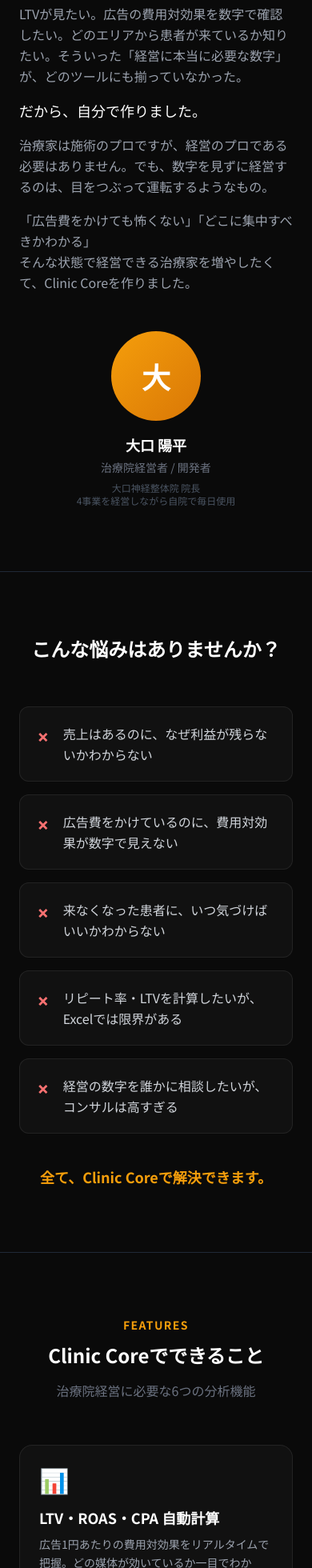
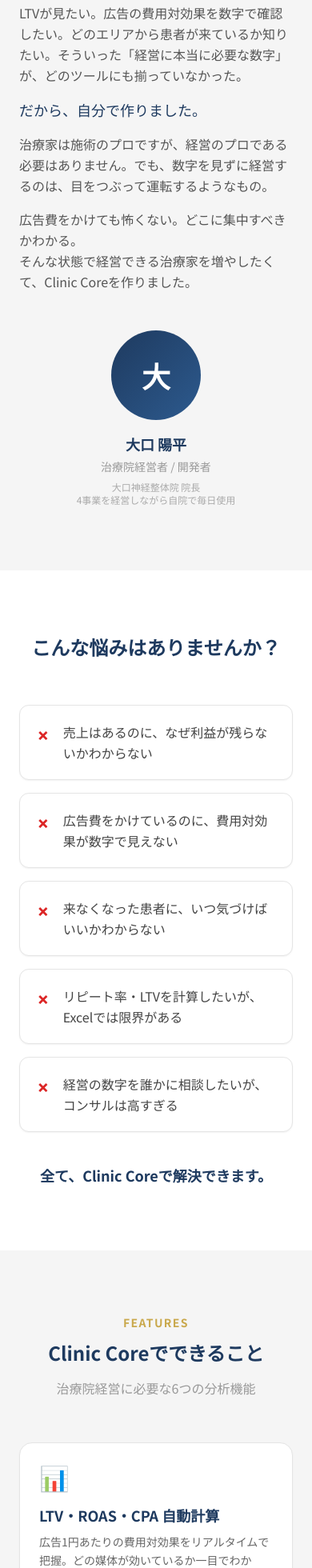
Before and after one commit to yosinkyuin1031-glitch/clinic-saas-lp, a Next.js app: page /systems/customer in a window 390 px wide. Shown: the part 980-2940 px from the top of the page at 80% size. Built offline with nearby package versions, Linux system fonts and the light colour scheme.

Commit message:
Clinic Core LP v3: 白ベース・ネイビー+ゴールドデザインに全面刷新

```diff
--- a/app/systems/customer/page.tsx
+++ b/app/systems/customer/page.tsx
@@ -13,63 +13,63 @@
 };
 
 const STRIPE_URL = "https://buy.stripe.com/8x2cN4aAI3SU43y7WV08g06";
-const LINE_URL = "https://lin.ee/182seszw";
+const LINE_URL = "https://lin.ee/XnKG2IY";
 
 export default function CustomerPage() {
   return (
-    <main className="min-h-screen" style={{ backgroundColor: "#0a0a0a", color: "#ffffff" }}>
+    <main className="min-h-screen" style={{ backgroundColor: "#ffffff", color: "#1a1a1a" }}>
       {/* ヘッダー */}
-      <header className="border-b border-gray-800 px-6 py-4 flex items-center justify-between max-w-5xl mx-auto">
-        <Link href="/" className="text-sm text-gray-400 hover:text-white transition">← ClinicApps トップ</Link>
-        <a href={LINE_URL} target="_blank" rel="noopener noreferrer" className="text-sm bg-green-500 text-white px-4 py-2 rounded-full hover:bg-green-600 transition">LINEで相談する</a>
+      <header className="px-6 py-4 flex items-center justify-between max-w-5xl mx-auto" style={{ borderBottom: "1px solid #e5e5e5" }}>
+        <Link href="/" className="text-sm hover:opacity-70 transition" style={{ color: "#1e3a5f" }}>← ClinicApps トップ</Link>
+        <a href={LINE_URL} target="_blank" rel="noopener noreferrer" className="text-sm text-white px-4 py-2 rounded-full hover:opacity-90 transition" style={{ backgroundColor: "#1e3a5f" }}>LINEで相談する</a>
       </header>
 
       {/* セクション1: ヒーロー */}
       <section className="max-w-5xl mx-auto px-6 py-24 text-center">
-        <p className="text-sm font-medium tracking-widest uppercase mb-4" style={{ color: "#f59e0b" }}>治療院専用 経営管理システム</p>
-        <h1 className="text-4xl md:text-6xl font-black leading-tight mb-6">
+        <p className="text-sm font-medium tracking-widest uppercase mb-4" style={{ color: "#c9a84c" }}>治療院専用 経営管理システム</p>
+        <h1 className="text-4xl md:text-6xl font-black leading-tight mb-6" style={{ color: "#1e3a5f" }}>
           治療院の経営を、<br />
-          <span style={{ color: "#f59e0b" }}>数字で動かせ。</span>
+          <span style={{ color: "#c9a84c" }}>数字で動かせ。</span>
         </h1>
-        <p className="text-lg text-gray-400 mb-10 max-w-2xl mx-auto leading-relaxed">
+        <p className="text-lg mb-10 max-w-2xl mx-auto leading-relaxed" style={{ color: "#666666" }}>
           LTV・ROAS・リピート率・エリア分布。<br />
           経営に必要な数字が、全部見える。月額5,500円から。
         </p>
         <div className="flex flex-col sm:flex-row gap-4 justify-center">
-          <a href={STRIPE_URL} target="_blank" rel="noopener noreferrer" className="inline-block text-lg font-bold px-10 py-4 rounded-xl transition shadow-lg" style={{ backgroundColor: "#f59e0b", color: "#0a0a0a" }}>今すぐ始める（月額5,500円〜） →</a>
-          <a href={LINE_URL} target="_blank" rel="noopener noreferrer" className="inline-block border-2 border-gray-600 text-gray-300 text-lg font-bold px-10 py-4 rounded-xl hover:border-gray-400 hover:text-white transition">LINEで相談する</a>
+          <a href={STRIPE_URL} target="_blank" rel="noopener noreferrer" className="inline-block text-lg font-bold text-white px-10 py-4 rounded-xl transition shadow-lg hover:opacity-90" style={{ backgroundColor: "#1e3a5f" }}>今すぐ始める（月額5,500円〜） →</a>
+          <a href={LINE_URL} target="_blank" rel="noopener noreferrer" className="inline-block text-lg font-bold px-10 py-4 rounded-xl transition" style={{ border: "2px solid #1e3a5f", color: "#1e3a5f" }}>LINEで相談する</a>
         </div>
       </section>
 
       {/* セクション2: 作った思い */}
-      <section className="py-20 border-t border-gray-800">
+      <section className="py-20" style={{ backgroundColor: "#f5f5f5" }}>
         <div className="max-w-5xl mx-auto px-6">
           <div className="grid md:grid-cols-3 gap-12 items-center">
             <div className="md:col-span-2">
-              <p className="text-sm font-bold tracking-widest uppercase mb-3" style={{ color: "#f59e0b" }}>Story</p>
-              <h2 className="text-2xl md:text-3xl font-bold mb-8">なぜ、このシステムを作ったのか。</h2>
-              <div className="space-y-4 text-gray-400 leading-relaxed">
+              <p className="text-sm font-bold tracking-widest uppercase mb-3" style={{ color: "#c9a84c" }}>Story</p>
+              <h2 className="text-2xl md:text-3xl font-bold mb-8" style={{ color: "#1e3a5f" }}>なぜ、このシステムを作ったのか。</h2>
+              <div className="space-y-4 leading-relaxed" style={{ color: "#555555" }}>
                 <p>もともと別の顧客管理ツールを使っていました。でも、どうしても機能が足りなかった。</p>
                 <p>LTVが見たい。広告の費用対効果を数字で確認したい。どのエリアから患者が来ているか知りたい。そういった「経営に本当に必要な数字」が、どのツールにも揃っていなかった。</p>
-                <p className="text-white font-medium text-lg">だから、自分で作りました。</p>
+                <p className="font-medium text-lg" style={{ color: "#1e3a5f" }}>だから、自分で作りました。</p>
                 <p>治療家は施術のプロですが、経営のプロである必要はありません。でも、数字を見ずに経営するのは、目をつぶって運転するようなもの。</p>
-                <p>「広告費をかけても怖くない」「どこに集中すべきかわかる」<br />そんな状態で経営できる治療家を増やしたくて、Clinic Coreを作りました。</p>
+                <p>広告費をかけても怖くない。どこに集中すべきかわかる。<br />そんな状態で経営できる治療家を増やしたくて、Clinic Coreを作りました。</p>
               </div>
             </div>
             <div className="flex flex-col items-center text-center">
-              <div className="w-28 h-28 rounded-full flex items-center justify-center text-4xl font-black text-white" style={{ background: "linear-gradient(135deg, #f59e0b, #d97706)" }}>大</div>
-              <p className="text-white font-bold text-lg mt-4">大口 陽平</p>
-              <p className="text-gray-500 text-sm mt-1">治療院経営者 / 開発者</p>
-              <p className="text-gray-600 text-xs mt-2">大口神経整体院 院長<br />4事業を経営しながら自院で毎日使用</p>
+              <div className="w-28 h-28 rounded-full flex items-center justify-center text-4xl font-black text-white" style={{ background: "linear-gradient(135deg, #1e3a5f, #2d5a8e)" }}>大</div>
+              <p className="font-bold text-lg mt-4" style={{ color: "#1e3a5f" }}>大口 陽平</p>
+              <p className="text-sm mt-1" style={{ color: "#999999" }}>治療院経営者 / 開発者</p>
+              <p className="text-xs mt-2" style={{ color: "#aaaaaa" }}>大口神経整体院 院長<br />4事業を経営しながら自院で毎日使用</p>
             </div>
           </div>
         </div>
       </section>
 
       {/* セクション3: こんな悩みはありませんか？ */}
-      <section className="py-20 border-t border-gray-800">
+      <section className="py-20">
         <div className="max-w-5xl mx-auto px-6">
-          <h2 className="text-2xl md:text-3xl font-bold text-center mb-14">こんな悩みはありませんか？</h2>
+          <h2 className="text-2xl md:text-3xl font-bold text-center mb-14" style={{ color: "#1e3a5f" }}>こんな悩みはありませんか？</h2>
           <div className="space-y-4 max-w-2xl mx-auto">
             {[
               "売上はあるのに、なぜ利益が残らないかわからない",
@@ -78,22 +78,22 @@
               "リピート率・LTVを計算したいが、Excelでは限界がある",
               "経営の数字を誰かに相談したいが、コンサルは高すぎる",
             ].map((text, i) => (
-              <div key={i} className="flex items-start gap-4 rounded-xl p-5" style={{ backgroundColor: "rgba(255,255,255,0.03)", border: "1px solid rgba(255,255,255,0.08)" }}>
-                <span className="text-red-400 text-xl font-bold mt-0.5 flex-shrink-0">✗</span>
-                <p className="text-gray-300 leading-relaxed">{text}</p>
+              <div key={i} className="flex items-start gap-4 rounded-xl p-5 bg-white shadow-sm" style={{ border: "1px solid #e5e5e5" }}>
+                <span className="text-xl font-bold mt-0.5 flex-shrink-0" style={{ color: "#dc2626" }}>✗</span>
+                <p className="leading-relaxed" style={{ color: "#444444" }}>{text}</p>
               </div>
             ))}
           </div>
-          <p className="text-center mt-10 text-lg font-bold" style={{ color: "#f59e0b" }}>全て、Clinic Coreで解決できます。</p>
+          <p className="text-center mt-10 text-lg font-bold" style={{ color: "#1e3a5f" }}>全て、Clinic Coreで解決できます。</p>
         </div>
       </section>
 
       {/* セクション4: 主な機能（6カード） */}
-      <section className="py-20 border-t border-gray-800">
+      <section className="py-20" style={{ backgroundColor: "#f5f5f5" }}>
         <div className="max-w-5xl mx-auto px-6">
-          <p className="text-center text-sm font-bold tracking-widest uppercase mb-3" style={{ color: "#f59e0b" }}>Features</p>
-          <h2 className="text-2xl md:text-3xl font-bold text-center mb-4">Clinic Coreでできること</h2>
-          <p className="text-center text-gray-500 mb-14">治療院経営に必要な6つの分析機能</p>
+          <p className="text-center text-sm font-bold tracking-widest uppercase mb-3" style={{ color: "#c9a84c" }}>Features</p>
+          <h2 className="text-2xl md:text-3xl font-bold text-center mb-4" style={{ color: "#1e3a5f" }}>Clinic Coreでできること</h2>
+          <p className="text-center mb-14" style={{ color: "#999999" }}>治療院経営に必要な6つの分析機能</p>
           <div className="grid md:grid-cols-2 lg:grid-cols-3 gap-6">
             {[
               { icon: "📊", title: "LTV・ROAS・CPA 自動計算", body: "広告1円あたりの費用対効果をリアルタイムで把握。どの媒体が効いているか一目でわかる。" },
@@ -103,10 +103,10 @@
               { icon: "📮", title: "はがきDM宛名印刷", body: "離反患者リストをそのまま印刷。オフライン集客もこれ一つで完結。" },
               { icon: "📱", title: "SMS送信・CSVインポート", body: "既存データをそのまま移行。患者へのSMS送信にも対応。" },
             ].map((f) => (
-              <div key={f.title} className="rounded-2xl p-6 transition" style={{ backgroundColor: "rgba(255,255,255,0.03)", border: "1px solid rgba(255,255,255,0.08)" }}>
+              <div key={f.title} className="bg-white rounded-2xl p-6 shadow-sm transition hover:shadow-md" style={{ border: "1px solid #e5e5e5" }}>
                 <span className="text-3xl block mb-4">{f.icon}</span>
-                <h3 className="font-bold text-lg mb-2">{f.title}</h3>
-                <p className="text-gray-400 text-sm leading-relaxed">{f.body}</p>
+                <h3 className="font-bold text-lg mb-2" style={{ color: "#1e3a5f" }}>{f.title}</h3>
+                <p className="text-sm leading-relaxed" style={{ color: "#666666" }}>{f.body}</p>
               </div>
             ))}
           </div>
@@ -114,25 +114,25 @@
       </section>
 
       {/* セクション5: 他社比較表 */}
-      <section className="py-20 border-t border-gray-800">
+      <section className="py-20">
         <div className="max-w-5xl mx-auto px-6">
-          <p className="text-center text-sm font-bold tracking-widest uppercase mb-3" style={{ color: "#f59e0b" }}>Comparison</p>
-          <h2 className="text-2xl md:text-3xl font-bold text-center mb-4">他社サービスとの比較</h2>
-          <p className="text-center text-gray-500 mb-12">治療院に必要な分析機能を全て備えているのは、Clinic Coreだけ</p>
+          <p className="text-center text-sm font-bold tracking-widest uppercase mb-3" style={{ color: "#c9a84c" }}>Comparison</p>
+          <h2 className="text-2xl md:text-3xl font-bold text-center mb-4" style={{ color: "#1e3a5f" }}>他社サービスとの比較</h2>
+          <p className="text-center mb-12" style={{ color: "#999999" }}>治療院に必要な分析機能を全て備えているのは、Clinic Coreだけ</p>
           <div className="overflow-x-auto">
             <table className="w-full text-sm border-collapse">
               <thead>
                 <tr>
-                  <th className="text-left p-4 text-gray-400 font-medium border-b border-gray-800"></th>
-                  <th className="p-4 text-center font-bold rounded-t-xl" style={{ backgroundColor: "#f59e0b", color: "#0a0a0a" }}>Clinic Core</th>
-                  <th className="p-4 text-center text-gray-400 font-medium border-b border-gray-800">リピクル</th>
-                  <th className="p-4 text-center text-gray-400 font-medium border-b border-gray-800">スリーズプロ</th>
-                  <th className="p-4 text-center text-gray-400 font-medium border-b border-gray-800">Excel管理</th>
+                  <th className="text-left p-4 font-medium" style={{ color: "#999999", borderBottom: "2px solid #e5e5e5" }}></th>
+                  <th className="p-4 text-center font-bold text-white rounded-t-xl" style={{ backgroundColor: "#1e3a5f" }}>Clinic Core</th>
+                  <th className="p-4 text-center font-medium" style={{ color: "#999999", borderBottom: "2px solid #e5e5e5" }}>リピクル</th>
+                  <th className="p-4 text-center font-medium" style={{ color: "#999999", borderBottom: "2px solid #e5e5e5" }}>スリーズプロ</th>
+                  <th className="p-4 text-center font-medium" style={{ color: "#999999", borderBottom: "2px solid #e5e5e5" }}>Excel管理</th>
                 </tr>
               </thead>
               <tbody>
                 {[
-                  ["月額料金", "5,500円", "要問合せ（推定1万円〜）", "要問合せ（推定1万円〜）", "0円"],
+                  ["月額料金", "5,500円", "要問合せ", "要問合せ", "0円"],
                   ["LTV・ROAS自動計算", "●", "－", "△", "－"],
                   ["エリア別患者マップ", "●", "－", "－", "－"],
                   ["離反アラート", "●", "●", "●", "－"],
@@ -142,12 +142,12 @@
                   ["治療院経営者が開発", "●", "－", "－", "－"],
                   ["最低契約期間", "6ヶ月", "要確認", "要確認", "－"],
                 ].map(([item, core, repicle, threez, excel], i) => (
-                  <tr key={item} className="border-b border-gray-800/50">
-                    <td className="p-4 font-medium text-gray-300">{item}</td>
-                    <td className="p-4 text-center font-bold" style={{ color: "#f59e0b", backgroundColor: "rgba(245,158,11,0.05)", borderLeft: "2px solid #f59e0b", borderRight: "2px solid #f59e0b", ...(i === 8 ? { borderBottom: "2px solid #f59e0b", borderRadius: "0 0 8px 8px" } : {}) }}>{core}</td>
-                    <td className="p-4 text-center text-gray-500">{repicle}</td>
-                    <td className="p-4 text-center text-gray-500">{threez}</td>
-                    <td className="p-4 text-center text-gray-500">{excel}</td>
+                  <tr key={item} style={{ borderBottom: "1px solid #e5e5e5" }}>
+                    <td className="p-4 font-medium" style={{ color: "#444444" }}>{item}</td>
+                    <td className="p-4 text-center font-bold" style={{ color: "#1e3a5f", backgroundColor: "rgba(30,58,95,0.04)", borderLeft: "2px solid #1e3a5f", borderRight: "2px solid #1e3a5f", ...(i === 8 ? { borderBottom: "2px solid #1e3a5f", borderRadius: "0 0 8px 8px" } : {}) }}>{core}</td>
+                    <td className="p-4 text-center" style={{ color: "#999999" }}>{repicle}</td>
+                    <td className="p-4 text-center" style={{ color: "#999999" }}>{threez}</td>
+                    <td className="p-4 text-center" style={{ color: "#999999" }}>{excel}</td>
                   </tr>
                 ))}
               </tbody>
@@ -157,10 +157,10 @@
       </section>
 
       {/* セクション6: 差別化ポイント3つ */}
-      <section className="py-20 border-t border-gray-800">
+      <section className="py-20" style={{ backgroundColor: "#f5f5f5" }}>
         <div className="max-w-5xl mx-auto px-6">
-          <p className="text-center text-sm font-bold tracking-widest uppercase mb-3" style={{ color: "#f59e0b" }}>Why Clinic Core</p>
-          <h2 className="text-2xl md:text-3xl font-bold text-center mb-14">選ばれる3つの理由</h2>
+          <p className="text-center text-sm font-bold tracking-widest uppercase mb-3" style={{ color: "#c9a84c" }}>Why Clinic Core</p>
+          <h2 className="text-2xl md:text-3xl font-bold text-center mb-14" style={{ color: "#1e3a5f" }}>選ばれる3つの理由</h2>
           <div className="grid md:grid-cols-3 gap-8">
             {[
               {
@@ -179,10 +179,10 @@
                 body: "ROASとCPAが見えれば、広告は「賭け」ではなく「投資」になる。数字がわかれば、判断に迷わない。",
               },
             ].map((item) => (
-              <div key={item.num} className="rounded-2xl p-8 transition" style={{ backgroundColor: "rgba(255,255,255,0.03)", border: "1px solid rgba(255,255,255,0.08)" }}>
-                <span className="text-5xl font-black block mb-4" style={{ color: "rgba(245,158,11,0.2)" }}>{item.num}</span>
-                <h3 className="font-bold text-lg mb-3 whitespace-pre-line">{item.title}</h3>
-                <p className="text-gray-400 text-sm leading-relaxed">{item.body}</p>
+              <div key={item.num} className="bg-white rounded-2xl p-8 shadow-sm" style={{ border: "1px solid #e5e5e5" }}>
+                <span className="text-5xl font-black block mb-4" style={{ color: "rgba(30,58,95,0.12)" }}>{item.num}</span>
+                <h3 className="font-bold text-lg mb-3 whitespace-pre-line" style={{ color: "#1e3a5f" }}>{item.title}</h3>
+                <p className="text-sm leading-relaxed" style={{ color: "#666666" }}>{item.body}</p>
               </div>
             ))}
           </div>
@@ -190,18 +190,18 @@
       </section>
 
       {/* セクション7: 料金 */}
-      <section className="py-20 border-t border-gray-800" id="pricing">
+      <section className="py-20" id="pricing" style={{ backgroundColor: "#1e3a5f" }}>
         <div className="max-w-5xl mx-auto px-6">
-          <p className="text-center text-sm font-bold tracking-widest uppercase mb-3" style={{ color: "#f59e0b" }}>Pricing</p>
-          <h2 className="text-2xl md:text-3xl font-bold text-center mb-14">料金プラン</h2>
-          <div className="max-w-md mx-auto rounded-2xl p-10 text-center" style={{ backgroundColor: "rgba(255,255,255,0.03)", border: "2px solid #f59e0b" }}>
-            <p className="font-bold text-sm mb-2" style={{ color: "#f59e0b" }}>Clinic Core</p>
+          <p className="text-center text-sm font-bold tracking-widest uppercase mb-3" style={{ color: "#c9a84c" }}>Pricing</p>
+          <h2 className="text-2xl md:text-3xl font-bold text-center text-white mb-14">料金プラン</h2>
+          <div className="max-w-md mx-auto bg-white rounded-2xl p-10 text-center shadow-lg" style={{ border: "2px solid #c9a84c" }}>
+            <p className="font-bold text-sm mb-2" style={{ color: "#c9a84c" }}>Clinic Core</p>
             <div className="flex items-end justify-center gap-1 mb-2">
-              <span className="text-5xl font-black">5,500</span>
-              <span className="text-lg text-gray-400 pb-1">円/月</span>
+              <span className="text-5xl font-black" style={{ color: "#1e3a5f" }}>5,500</span>
+              <span className="text-lg pb-1" style={{ color: "#999999" }}>円/月</span>
             </div>
-            <p className="text-gray-500 text-sm mb-8">初期費用 33,000円（税込）</p>
-            <ul className="space-y-3 text-sm text-gray-300 text-left mb-10">
+            <p className="text-sm mb-8" style={{ color: "#999999" }}>初期費用 33,000円（税込）</p>
+            <ul className="space-y-3 text-sm text-left mb-10" style={{ color: "#444444" }}>
               {[
                 "全機能利用可能",
                 "患者数無制限",
@@ -210,32 +210,32 @@
                 "6ヶ月以降いつでも解約可能",
               ].map((t) => (
                 <li key={t} className="flex items-center gap-3">
-                  <span className="font-bold" style={{ color: "#f59e0b" }}>✓</span>
+                  <span className="font-bold" style={{ color: "#c9a84c" }}>✓</span>
                   {t}
                 </li>
               ))}
             </ul>
-            <a href={STRIPE_URL} target="_blank" rel="noopener noreferrer" className="block w-full text-lg font-bold py-4 rounded-xl transition shadow-lg mb-4" style={{ backgroundColor: "#f59e0b", color: "#0a0a0a" }}>今すぐ始める →</a>
-            <a href={LINE_URL} target="_blank" rel="noopener noreferrer" className="block w-full border border-gray-700 text-gray-400 font-medium py-3 rounded-xl hover:border-gray-500 hover:text-white transition">LINEで相談する</a>
+            <a href={STRIPE_URL} target="_blank" rel="noopener noreferrer" className="block w-full text-lg font-bold text-white py-4 rounded-xl transition shadow-lg mb-4 hover:opacity-90" style={{ backgroundColor: "#1e3a5f" }}>今すぐ始める →</a>
+            <a href={LINE_URL} target="_blank" rel="noopener noreferrer" className="block w-full font-medium py-3 rounded-xl transition" style={{ border: "1px solid #cccccc", color: "#666666" }}>LINEで相談する</a>
           </div>
         </div>
       </section>
 
       {/* セクション8: よくある質問 */}
-      <section className="py-20 border-t border-gray-800">
+      <section className="py-20">
         <div className="max-w-5xl mx-auto px-6">
-          <p className="text-center text-sm font-bold tracking-widest uppercase mb-3" style={{ color: "#f59e0b" }}>FAQ</p>
-          <h2 className="text-2xl md:text-3xl font-bold text-center mb-14">よくある質問</h2>
+          <p className="text-center text-sm font-bold tracking-widest uppercase mb-3" style={{ color: "#c9a84c" }}>FAQ</p>
+          <h2 className="text-2xl md:text-3xl font-bold text-center mb-14" style={{ color: "#1e3a5f" }}>よくある質問</h2>
           <div className="space-y-4 max-w-2xl mx-auto">
             {[
               { q: "既存データは移行できますか？", a: "CSVインポートに対応しています。ただし現在お使いのシステムによって移行できる範囲が異なります。まずはLINEでご相談ください。" },
               { q: "最低契約期間はありますか？", a: "6ヶ月の最低契約期間があります。6ヶ月経過後はいつでも解約可能です。" },
-              { q: "サポートはどのように受けられますか？", a: "LINEにて個別サポートを行っています。初期設定から操作方法まで対応します。" },
+              { q: "サポートはどのように受けられますか？", a: "LINEにて個別サポートを行っています。初期設定から操作方法まで丁寧に対応します。" },
               { q: "スマートフォンでも使えますか？", a: "PCブラウザでの利用を推奨していますが、スマートフォンのブラウザからもアクセス可能です。" },
             ].map(({ q, a }) => (
-              <div key={q} className="rounded-xl p-6" style={{ backgroundColor: "rgba(255,255,255,0.03)", border: "1px solid rgba(255,255,255,0.08)" }}>
-                <p className="font-bold mb-2">Q. {q}</p>
-                <p className="text-gray-400 text-sm leading-relaxed">A. {a}</p>
+              <div key={q} className="bg-white rounded-xl p-6 shadow-sm" style={{ border: "1px solid #e5e5e5" }}>
+                <p className="font-bold mb-2" style={{ color: "#1e3a5f" }}>Q. {q}</p>
+                <p className="text-sm leading-relaxed" style={{ color: "#666666" }}>A. {a}</p>
               </div>
             ))}
           </div>
@@ -243,28 +243,30 @@
       </section>
 
       {/* CTA */}
-      <section className="py-20 text-center" style={{ backgroundColor: "#f59e0b" }}>
+      <section className="py-20 text-center" style={{ backgroundColor: "#1e3a5f" }}>
         <div className="max-w-5xl mx-auto px-6">
-          <h2 className="text-2xl md:text-4xl font-black mb-4" style={{ color: "#0a0a0a" }}>数字を見る院だけが、生き残る。</h2>
-          <p className="mb-10 text-lg" style={{ color: "rgba(10,10,10,0.7)" }}>月額5,500円で、治療院経営に必要な数字が全て手に入る。</p>
+          <h2 className="text-2xl md:text-4xl font-black text-white mb-4">数字を見る院だけが、生き残る。</h2>
+          <p className="mb-10 text-lg" style={{ color: "rgba(255,255,255,0.7)" }}>月額5,500円で、治療院経営に必要な数字が全て手に入る。</p>
           <div className="flex flex-col sm:flex-row gap-4 justify-center">
-            <a href={STRIPE_URL} target="_blank" rel="noopener noreferrer" className="font-bold text-lg px-10 py-4 rounded-xl transition shadow-lg" style={{ backgroundColor: "#0a0a0a", color: "#f59e0b" }}>今すぐ始める →</a>
-            <a href={LINE_URL} target="_blank" rel="noopener noreferrer" className="border-2 font-bold text-lg px-10 py-4 rounded-xl transition" style={{ borderColor: "#0a0a0a", color: "#0a0a0a" }}>LINEで相談する</a>
+            <a href={STRIPE_URL} target="_blank" rel="noopener noreferrer" className="font-bold text-lg px-10 py-4 rounded-xl transition shadow-lg hover:opacity-90" style={{ backgroundColor: "#c9a84c", color: "#ffffff" }}>今すぐ始める →</a>
+            <a href={LINE_URL} target="_blank" rel="noopener noreferrer" className="font-bold text-lg px-10 py-4 rounded-xl transition" style={{ border: "2px solid #ffffff", color: "#ffffff" }}>LINEで相談する</a>
           </div>
         </div>
       </section>
 
       {/* フッター */}
-      <footer className="border-t border-gray-800 py-8 text-center text-sm text-gray-500">
-        <div className="flex flex-wrap justify-center gap-4">
-          <Link href="/" className="hover:text-gray-300 transition">ClinicApps</Link>
+      <footer className="py-8 text-center text-sm" style={{ borderTop: "1px solid #e5e5e5", color: "#999999" }}>
+        <a href={LINE_URL} target="_blank" rel="noopener noreferrer" className="inline-block text-white px-6 py-2 rounded-full mb-4 hover:opacity-90 transition" style={{ backgroundColor: "#1e3a5f" }}>LINEで相談する</a>
+        <div className="flex flex-wrap justify-center gap-4 mb-4">
+          <Link href="/" className="hover:opacity-70 transition" style={{ color: "#999999" }}>ClinicApps</Link>
           <span>|</span>
-          <Link href="/legal/privacy" className="hover:text-gray-300 transition">プライバシーポリシー</Link>
+          <Link href="/legal/privacy" className="hover:opacity-70 transition" style={{ color: "#999999" }}>プライバシーポリシー</Link>
           <span>|</span>
-          <Link href="/legal/terms" className="hover:text-gray-300 transition">利用規約</Link>
+          <Link href="/legal/terms" className="hover:opacity-70 transition" style={{ color: "#999999" }}>利用規約</Link>
           <span>|</span>
-          <Link href="/legal/tokushoho" className="hover:text-gray-300 transition">特定商取引法</Link>
+          <Link href="/legal/tokushoho" className="hover:opacity-70 transition" style={{ color: "#999999" }}>特定商取引法</Link>
         </div>
+        <p>&copy; 2025 Clinic Core</p>
       </footer>
     </main>
   );
```
